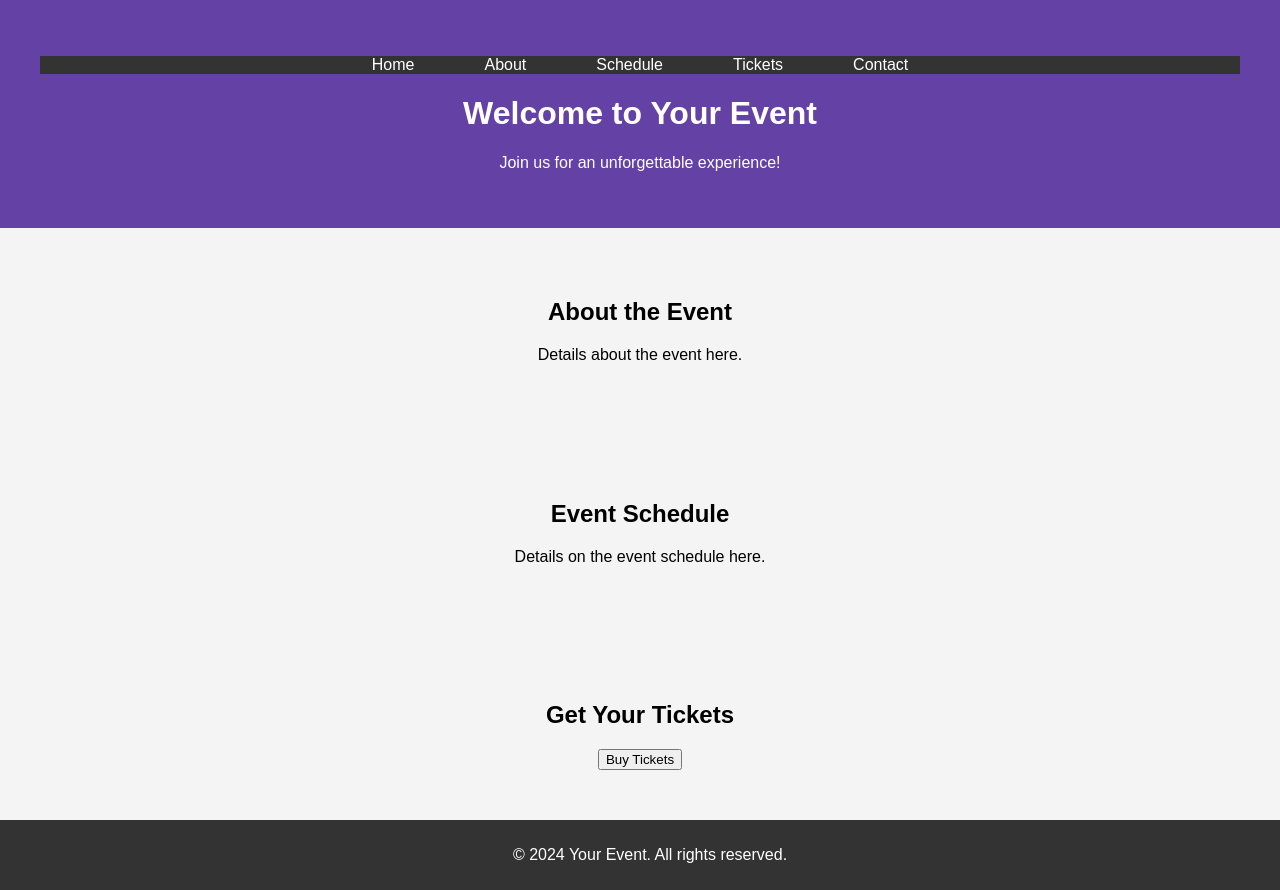
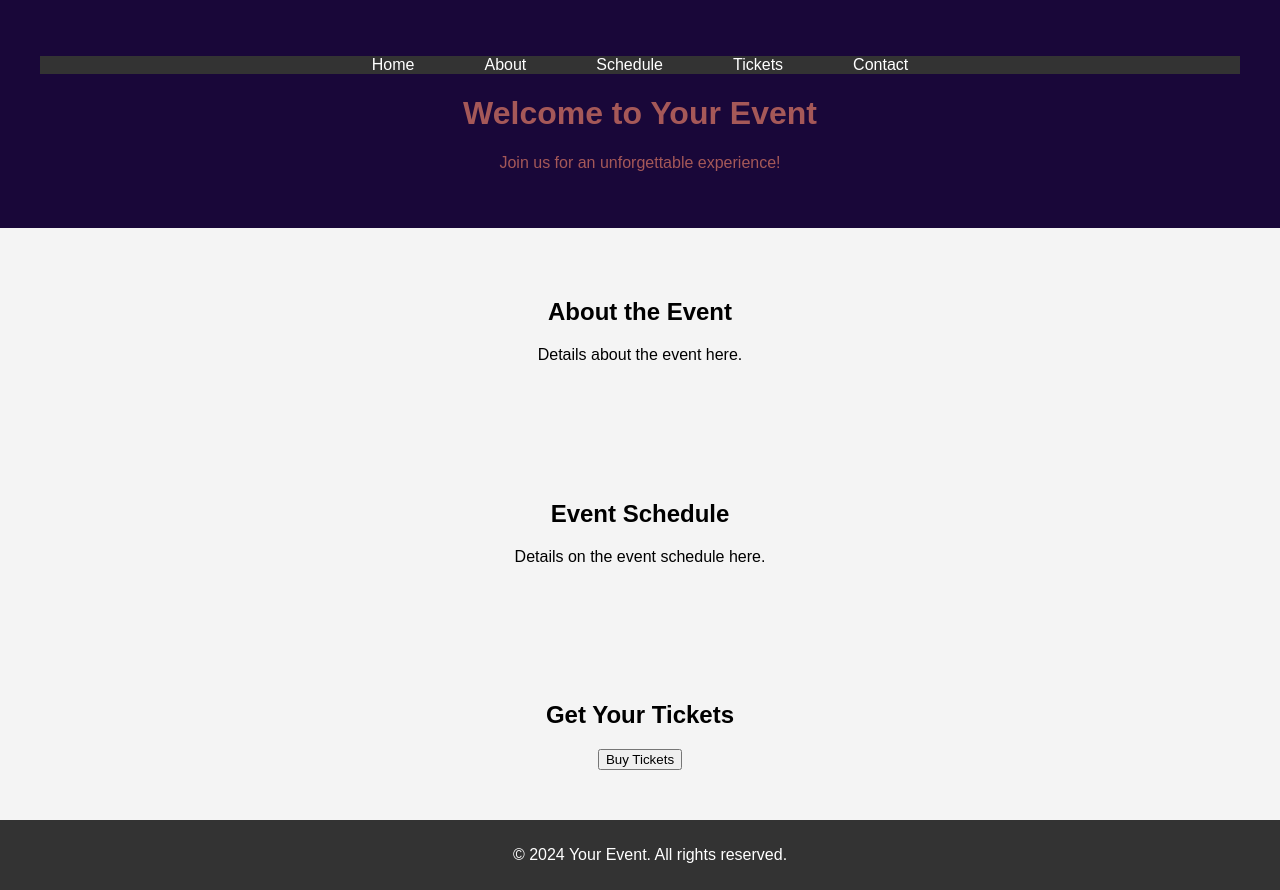
Before and after one commit to edgarmendozacodes/testingclass, a plain HTML site: page index.html in a window 1280 px wide. Drawn offline with Linux system fonts and the light colour scheme.

Commit message:
Change Color

```diff
--- a/style.css
+++ b/style.css
@@ -11,8 +11,8 @@ body {
 
 header {
 
-    background-color: #6441a5;
-    color: white;
+    background-color: #190739;
+    color: rgb(165, 88, 88);
     padding: 40px;
     text-align: center;
 
```
